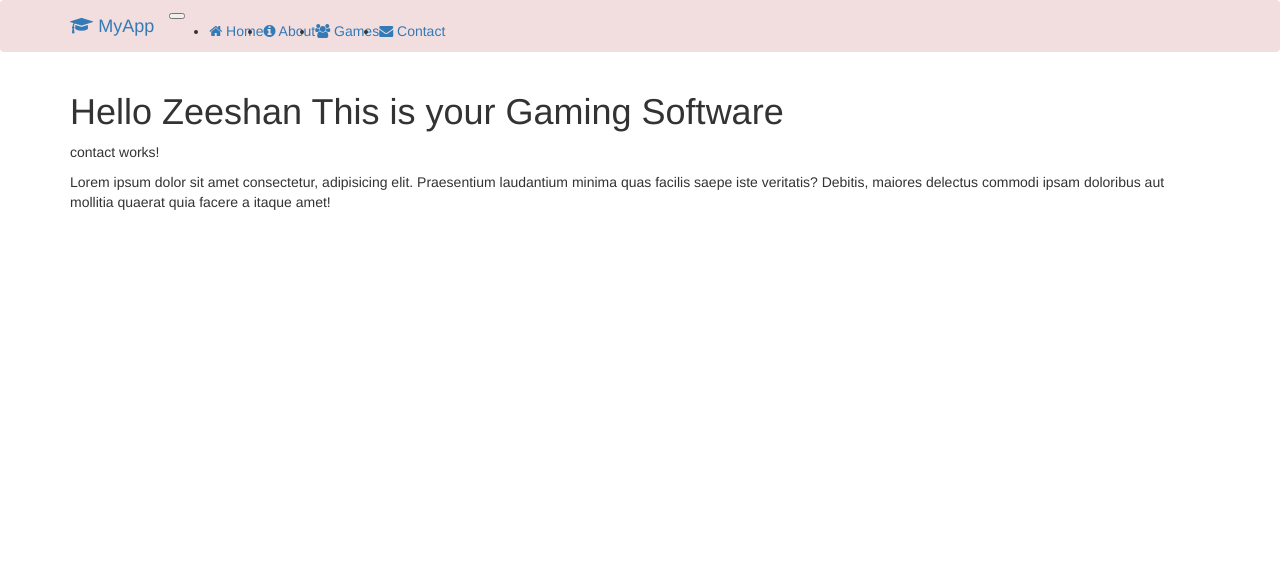
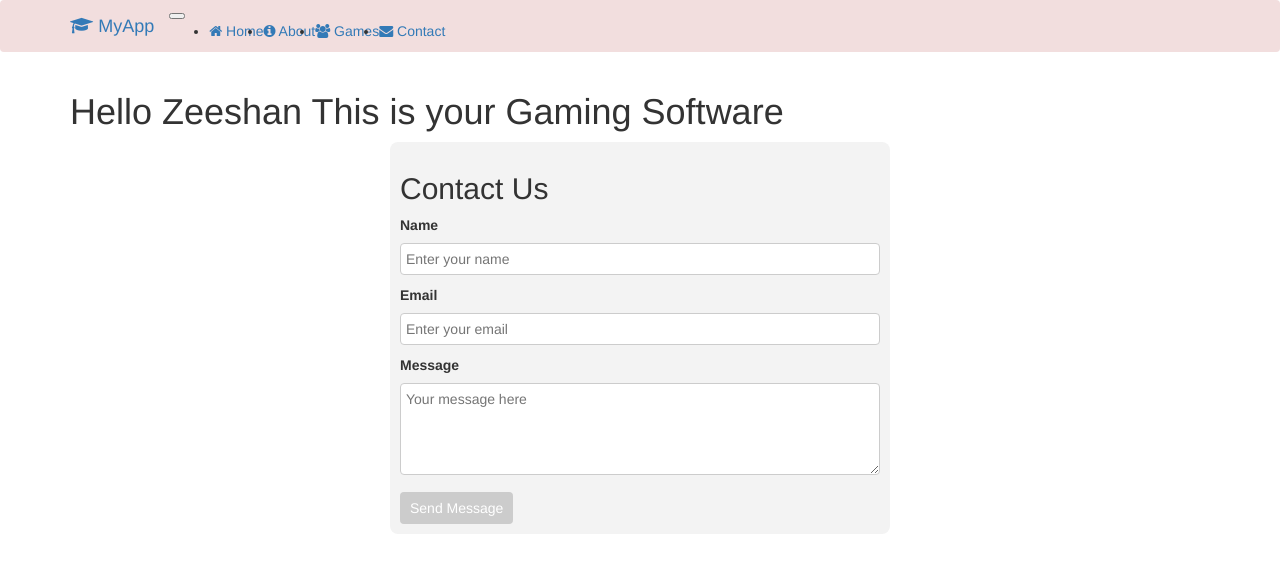
Before and after one commit to Zeeshan-eng-tech/Angular, an Angular app: page /contact in a window 1280 px wide. Shown: the top 562 px of the page. Built offline with nearby package versions, Linux system fonts and the light colour scheme.

Commit message:
Update contact.component.css
4-4-2025

```diff
--- a/src/app/components/contact/contact.component.css
+++ b/src/app/components/contact/contact.component.css
@@ -0,0 +1,35 @@
+.contact-container {
+    max-width: 500px;
+    margin: 0 auto;
+    padding: 1rem;
+    background-color: #f3f3f3;
+    border-radius: 8px;
+  }
+  label {
+    display: block;
+    margin-top: 1rem;
+    font-weight: bold;
+  }
+  input, textarea {
+    width: 100%;
+    padding: 0.5rem;
+    margin-top: 0.3rem;
+    border-radius: 4px;
+    border: 1px solid #ccc;
+  }
+  button {
+    margin-top: 1.2rem;
+    padding: 0.6rem 1rem;
+    background-color: #007bff;
+    color: #fff;
+    border: none;
+    border-radius: 4px;
+    cursor: pointer;
+  }
+  button:disabled {
+    background-color: #ccc;
+  }
+  div.ng-invalid.ng-touched {
+    color: red;
+    font-size: 0.85rem;
+  }
--- a/src/app/components/contact/contact.component.html
+++ b/src/app/components/contact/contact.component.html
@@ -1,6 +1,25 @@
-<div>
+<div class="contact-container">
+    <h2>Contact Us</h2>
+    <form [formGroup]="contactForm" (ngSubmit)="onSubmit()">
 
-<p>contact works!</p>
-<p> Lorem ipsum dolor sit amet consectetur, adipisicing elit. Praesentium laudantium minima quas facilis saepe iste veritatis? Debitis, maiores delectus commodi ipsam doloribus aut mollitia quaerat quia facere a itaque amet!</p>
+      <label>Name</label>
+      <input type="text" formControlName="name" placeholder="Enter your name" />
+      <div *ngIf="contactForm.get('name')?.invalid && contactForm.get('name')?.touched">
+        Name is required.
+      </div>
 
-</div>
+      <label>Email</label>
+      <input type="email" formControlName="email" placeholder="Enter your email" />
+      <div *ngIf="contactForm.get('email')?.invalid && contactForm.get('email')?.touched">
+        Enter a valid email.
+      </div>
+
+      <label>Message</label>
+      <textarea formControlName="message" rows="4" placeholder="Your message here"></textarea>
+      <div *ngIf="contactForm.get('message')?.invalid && contactForm.get('message')?.touched">
+        Message is required.
+      </div>
+
+      <button type="submit" [disabled]="contactForm.invalid">Send Message</button>
+    </form>
+  </div>
--- a/src/app/components/contact/contact.component.ts
+++ b/src/app/components/contact/contact.component.ts
@@ -1,16 +1,32 @@
 import { Component } from '@angular/core';
-import { ServiceService } from '../../service.service';
+import { ReactiveFormsModule, FormBuilder, FormGroup, Validators } from '@angular/forms';
+import { CommonModule } from '@angular/common';
 
 @Component({
   selector: 'app-contact',
-  imports: [],
+  standalone: true,
+  imports: [ReactiveFormsModule, CommonModule],
   templateUrl: './contact.component.html',
-  styleUrl: './contact.component.css'
+  styleUrls: ['./contact.component.css']
 })
 export class ContactComponent {
+  contactForm: FormGroup;
 
-  constructor(private dataservice:ServiceService){
-    dataservice.getCheck();
+  constructor(private fb: FormBuilder) {
+    this.contactForm = this.fb.group({
+      name: ['', Validators.required],
+      email: ['', [Validators.required, Validators.email]],
+      message: ['', Validators.required]
+    });
   }
 
+  onSubmit() {
+    if (this.contactForm.valid) {
+      console.log(this.contactForm.value);
+      alert('Message sent successfully!');
+      this.contactForm.reset();
+    } else {
+      alert('Please fill out the form correctly.');
+    }
+  }
 }
```
